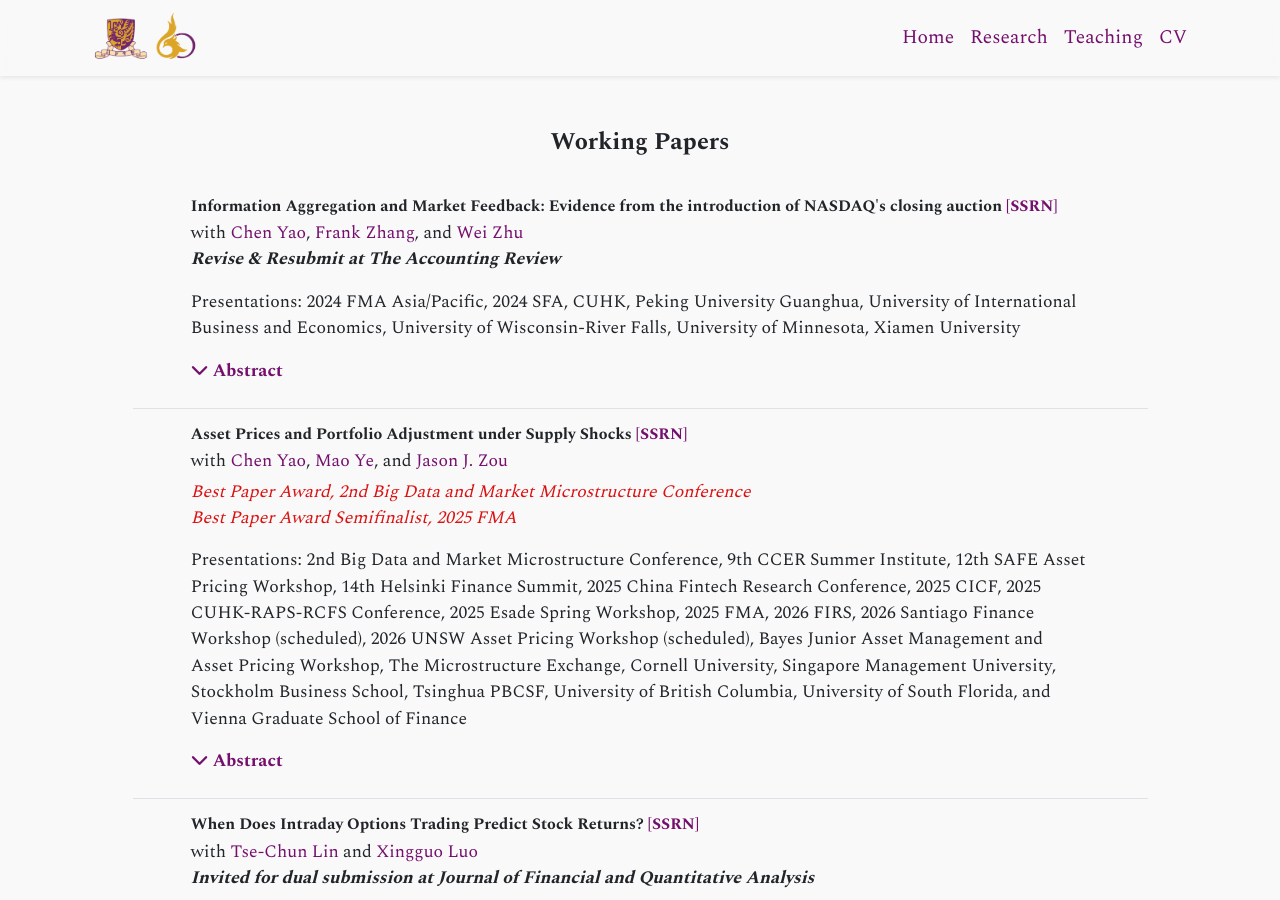
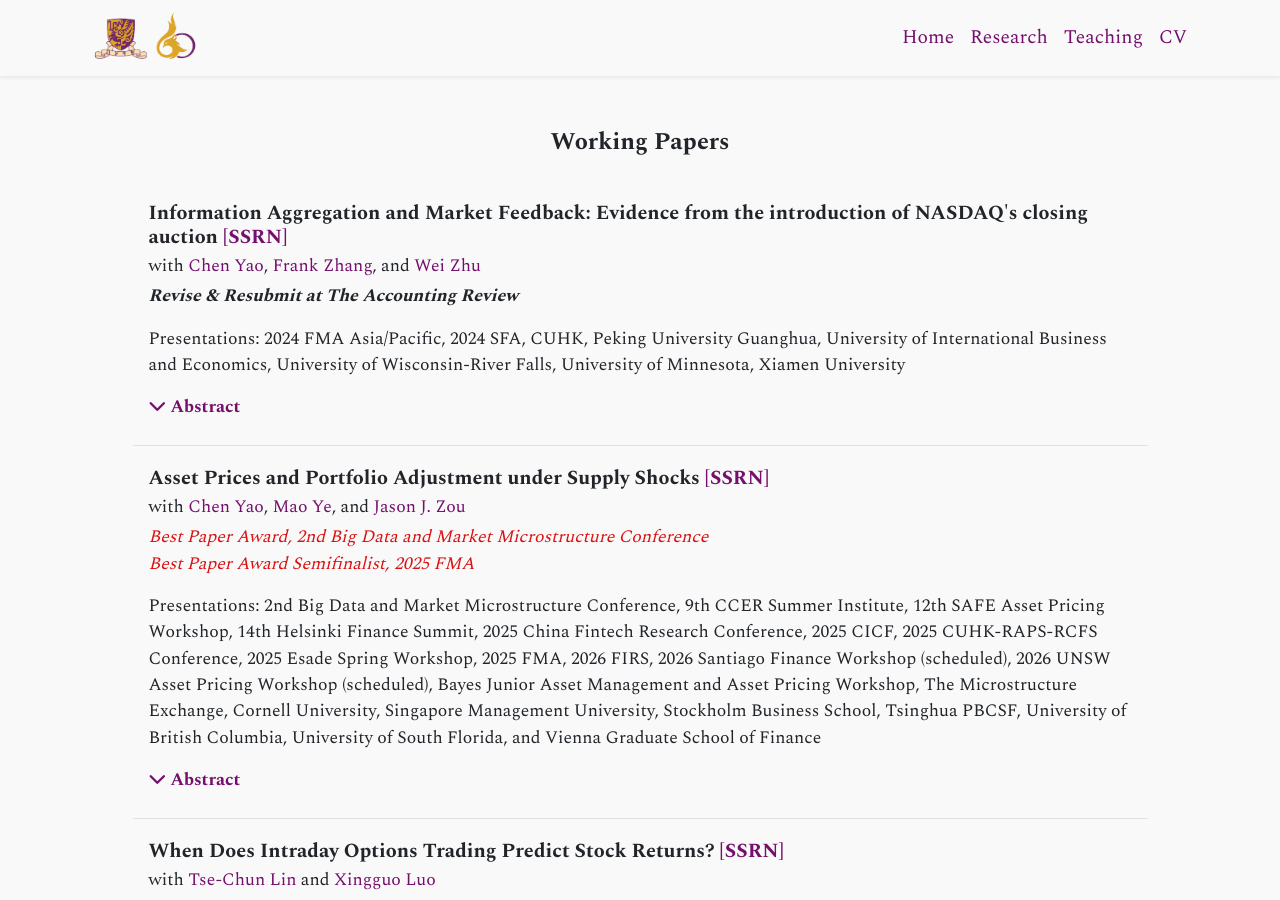
Before and after one commit to shidongshao/shidongshao.github.io, a Jekyll site: the page built from research.html, in a window 1280 px wide and 900 px high. Built offline with Jekyll 4.4.1, drawn with Linux system fonts in a browser that asks for light colours; nearby versions of some CDN libraries; some web fonts are replaced; a style sheet for code colours, icons or effects is not loaded.

Commit message:
Update personal website

```diff
--- a/_includes/widgets/publication_item.html
+++ b/_includes/widgets/publication_item.html
@@ -1,22 +1,22 @@
 {% assign item = include.item %}
 <div class="d-none d-md-block">
     <div class="row no-gutters {% unless include.hide_bottom_border %}border-bottom{% endunless %} border-gray">
-        <div class="col-md-12 col-xl-11 p-3 pl-md-3 mx-auto">
-            <h6 class="mt-0 mb-1 font-weight-bold">{{ item.title }}
+        <div class="col-md-13 col-xl-12 p-3 pl-md-3 mx-auto">
+            <h5 class="mt-1 mb-1 font-weight-bold">{{ item.title }}
                 {% for link in item.links %}
                 {% if link[1].url %}
                 <a target="{{ link[1]['target'] }}" href="{{ link[1]['url'] }}">[{{ link[0] }}]</a>
                 {% else %}
                 <a target="_blank" href="{{ link[1] }}">[{{ link[0] }}]</a>
                 {% endif %}
-                {% endfor %}</h6>
+                {% endfor %}</h5>
 
-            <p class="mt-0 mb-0">
+            <p class="mt-1 mb-1">
                 {%if item.authors[0] %} with {%else%} solo-authored {%endif%}
                 {% include widgets/author_list.html authors=item.authors %}
             </p>
 
-            <p class="mt-0 mb-0 font-weight-bold font-italic">{{item.pub_pre}}<i>{{ item.pub }}</i>{{ item.pub_post }} {{ item.pub_date }} {{ item.pub_last }} <span data-semantic-scholar-id="{{ item.semantic_scholar_id }}"></span></p>
+            <p class="mt-0 mb-1 font-weight-bold font-italic">{{item.pub_pre}}<i>{{ item.pub }}</i>{{ item.pub_post }} {{ item.pub_date }} {{ item.pub_last }} <span data-semantic-scholar-id="{{ item.semantic_scholar_id }}"></span></p>
 
             {% if item.awards %}
             <div class="mt-1 mb-1">
```
